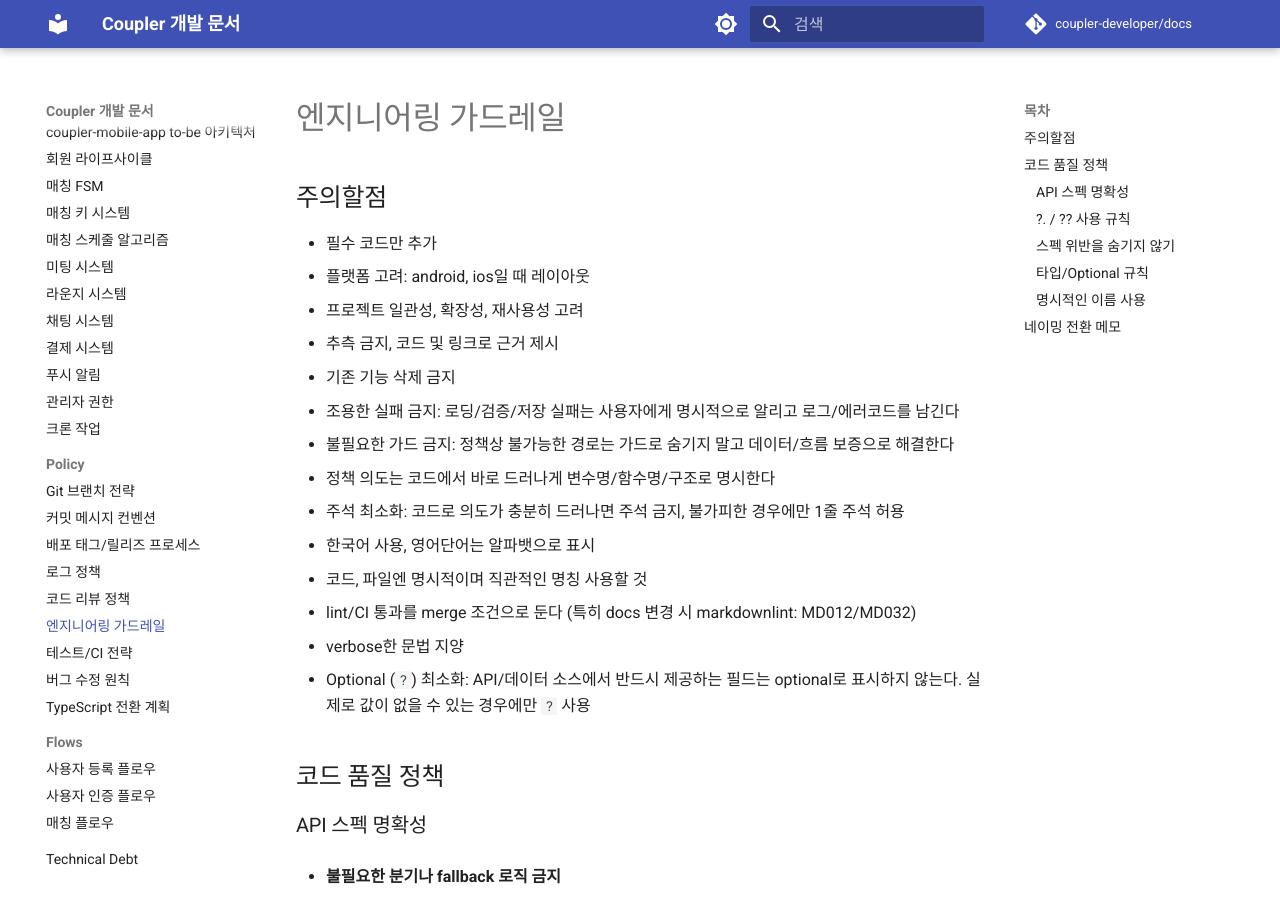
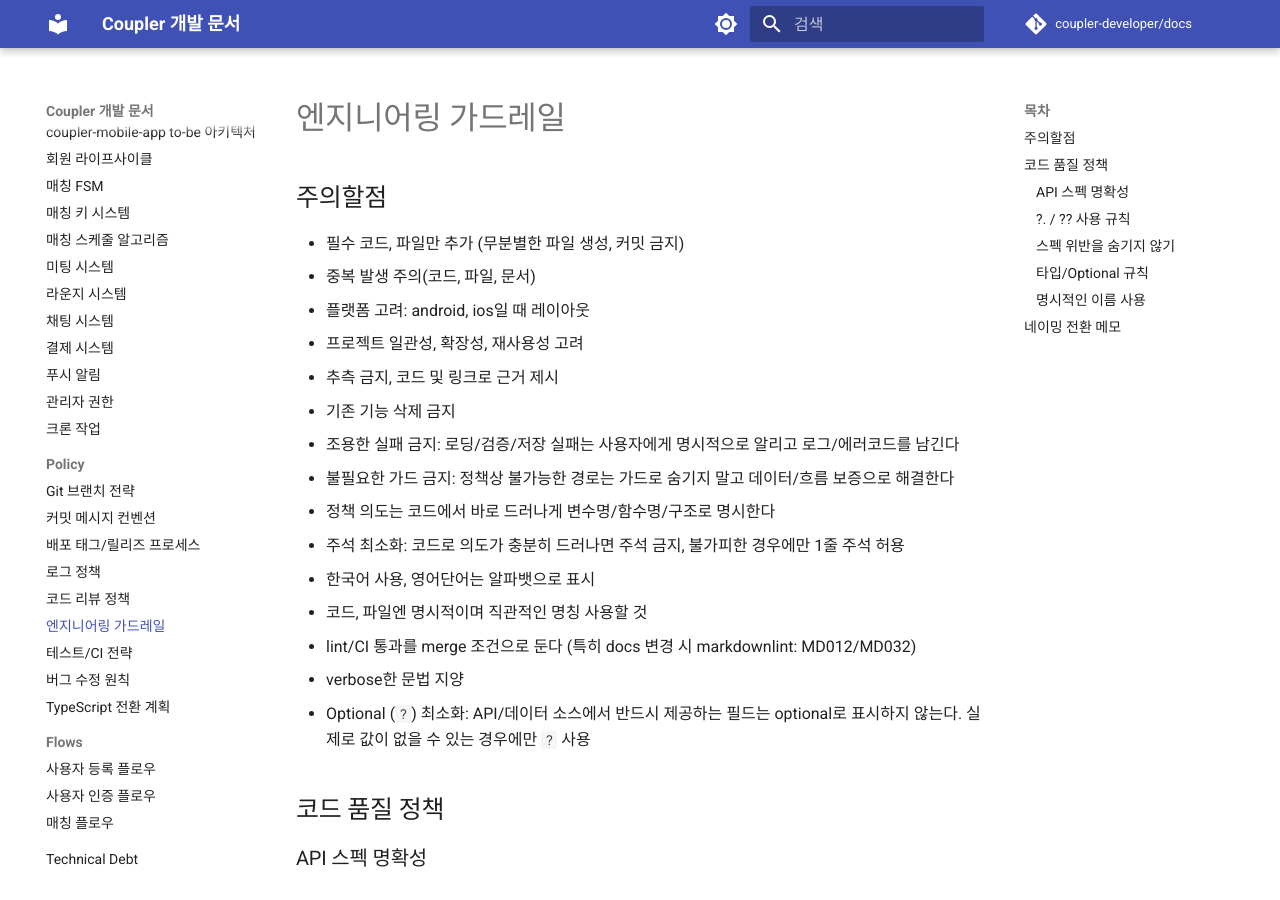
Before and after one commit to coupler-developer/docs, an MkDocs documentation site: the page built from content/policy/engineering-guardrails.md, in a window 1280 px wide and 900 px high. Built offline with MkDocs 1.6.1 and Material for MkDocs 9.7.7, drawn with Linux system fonts in a browser that asks for light colours; comment, search, counter and statistics services are not loaded.

Commit message:
docs: 엔지니어링 가드레일에 파일/중복 관리 규칙 추가
Changes:
- 무분별한 파일 생성·커밋 금지 규칙 추가
- 중복 발생 주의 항목 추가

Tests:
- not run: 문서 변경

```diff
--- a/content/policy/engineering-guardrails.md
+++ b/content/policy/engineering-guardrails.md
@@ -2,7 +2,8 @@
 
 ## 주의할점
 
-- 필수 코드만 추가
+- 필수 코드, 파일만 추가 (무분별한 파일 생성, 커밋 금지)
+- 중복 발생 주의(코드, 파일, 문서)
 - 플랫폼 고려: android, ios일 때 레이아웃
 - 프로젝트 일관성, 확장성, 재사용성 고려
 - 추측 금지, 코드 및 링크로 근거 제시
```
